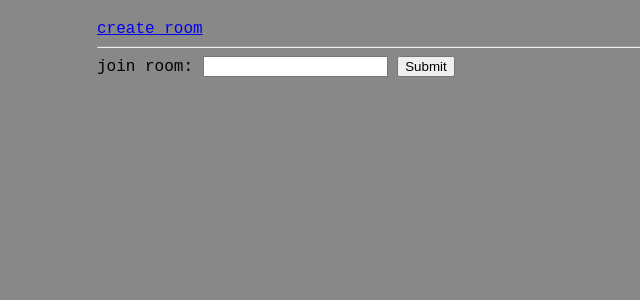
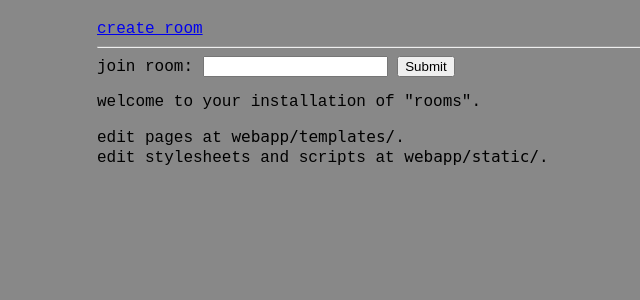
Before and after one commit to resampled/rooms, a Django app: template webapp/templates/homepage.html in a window 1280 px wide. Shown: the top 300 px of the page, without its empty margins (159-799 px from the left). Run offline with Django 3.2, Linux system fonts and the light colour scheme; the template is opened without the code that fills it, so the values that code supplies are empty.

Commit message:
homepage note

```diff
--- a/webapp/templates/homepage.html
+++ b/webapp/templates/homepage.html
@@ -9,4 +9,7 @@
 <input type="text" name="findroom">
 <input type="submit">
 </form>
+<p> welcome to your installation of "rooms". </p>
+<p> edit pages at <code>webapp/templates/</code>.<br>
+    edit stylesheets and scripts at <code>webapp/static/</code>.</p>
 {% endblock %}
```
